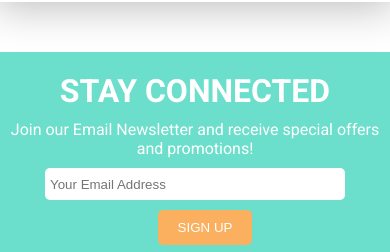
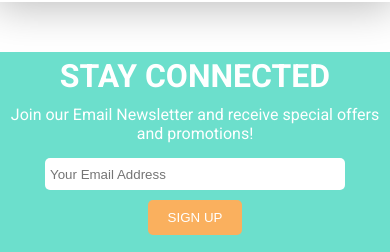
Before and after one commit to jgarrison87/elevate, a plain HTML site: page index.html in a window 390 px wide. Shown: the part 4112-4364 px from the top of the page. Drawn offline with nearby package versions, Linux system fonts and the light colour scheme.

Commit message:
Add files via upload

```diff
--- a/css/style.css
+++ b/css/style.css
@@ -572,6 +572,7 @@ input[type=radio]:checked {
   .connect .flex {
     display: flex;
     flex-direction: column;
+    padding: 5px;
   }
 
   .footer-links .grid {
@@ -579,9 +580,13 @@ input[type=radio]:checked {
     text-align: center;
   }
 
+  .connect-form {
+    padding: 5px;
+  }
+
   .connect-form .btn {
     color: #fff;
     background-color: var(--orange);
-    margin-top: 10px;
+    margin: 10px auto;
   }
 }
```
